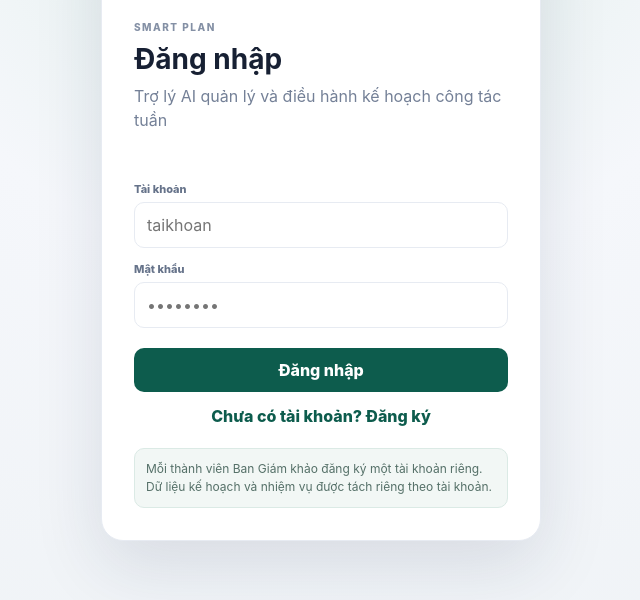
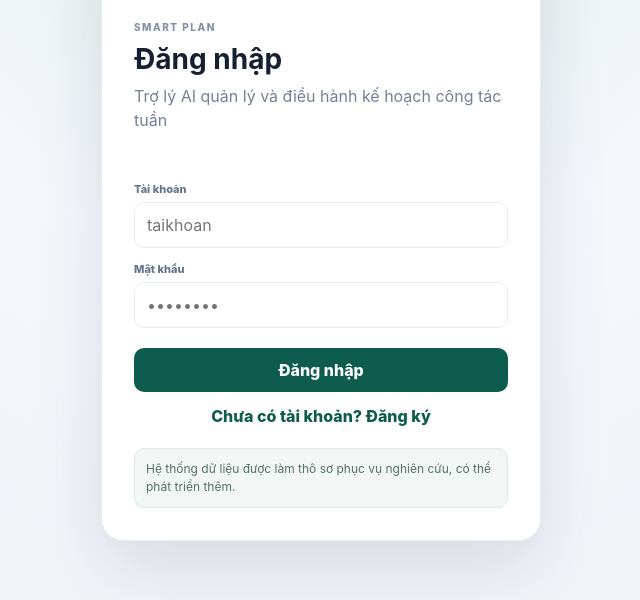
Before and after one commit to K3ll6/smart-plan-ai, a website: page public/index.html in a window 1280 px wide. Shown: the part 178-778 px from the top of the page, without its empty margins (319-959 px from the left). Drawn offline with Linux system fonts and the light colour scheme.

Commit message:
Update index.html

```diff
--- a/public/index.html
+++ b/public/index.html
@@ -21,7 +21,7 @@
       <button class="primary full" type="submit" id="authSubmit">Đăng nhập</button>
     </form>
     <button class="switch-auth" id="switchAuth">Chưa có tài khoản? Đăng ký</button>
-    <div class="judge-note">Mỗi thành viên Ban Giám khảo đăng ký một tài khoản riêng. Dữ liệu kế hoạch và nhiệm vụ được tách riêng theo tài khoản.</div>
+    <div class="judge-note">Hệ thống dữ liệu được làm thô sơ phục vụ nghiên cứu, có thể phát triển thêm.</div>
   </div>
 </div>
 
```
